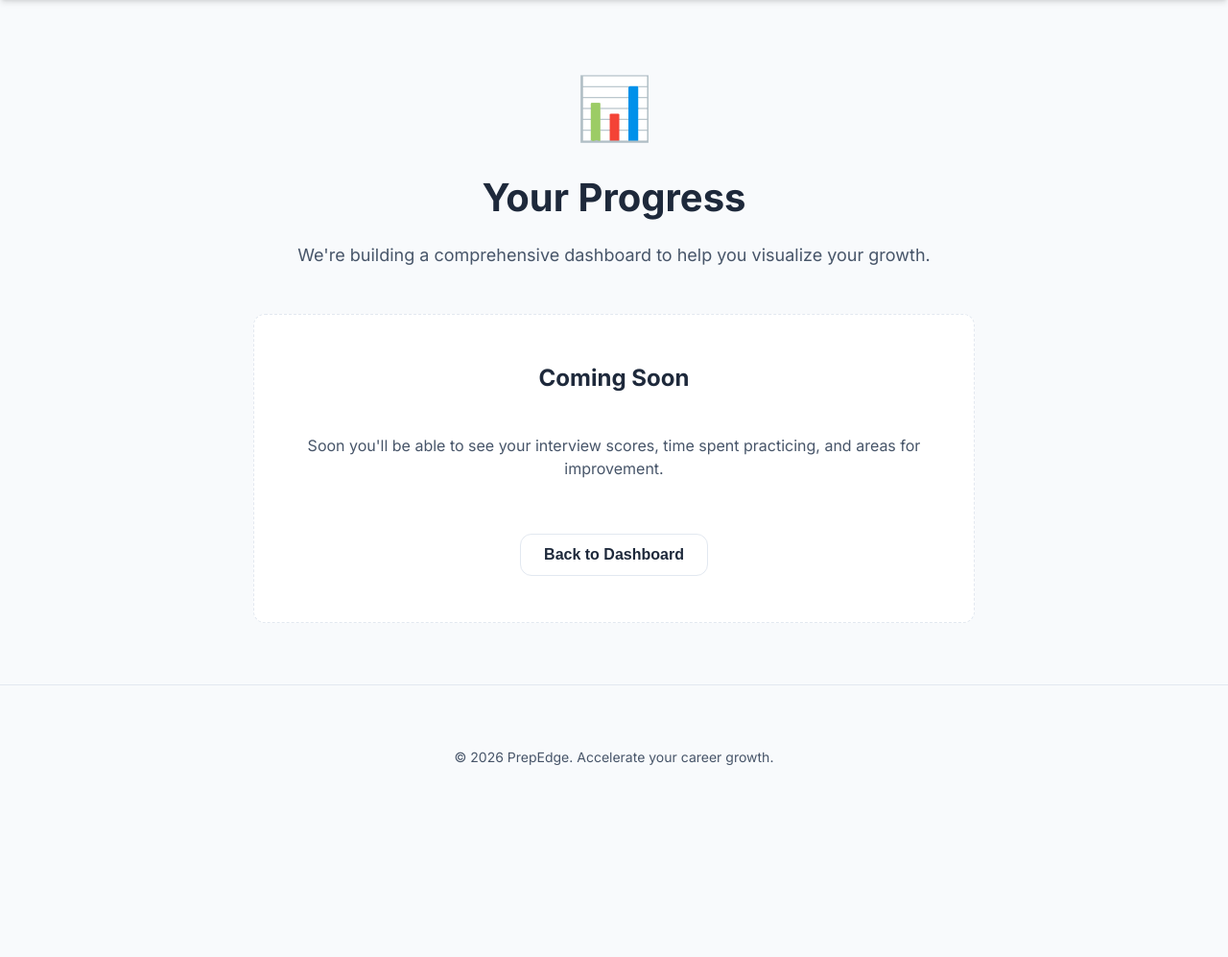
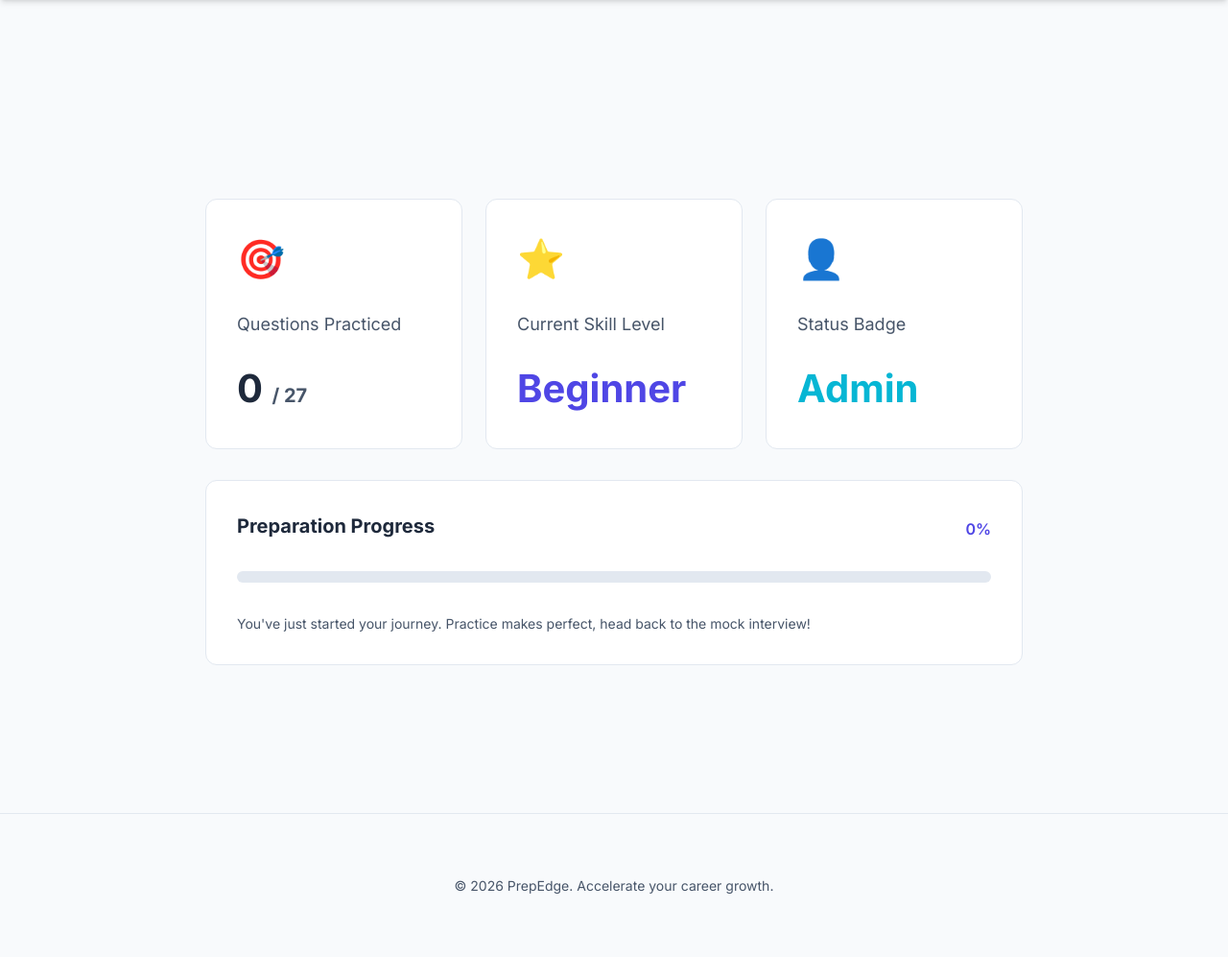
Before and after one commit to KhushiWalia09/PrepEdge, a Flask app: page /progress in a window 1280 px wide. Shown: the part 68-1065 px from the top of the page at 96% size. Before the commit the page ends 865 px from the top, so only its background shows below. Run offline with Flask 3, Linux system fonts and the light colour scheme; a user stored in the database is signed in; data comes from the database, SQL or seed files in the repository; both versions use the stored data as it was after the commit.

Commit message:
Changes done and progress tab modified.

```diff
--- a/app.py
+++ b/app.py
@@ -32,7 +32,7 @@ def login():
 
         if user:
             session["user"] = username
-            session["role"] = user[3]
+            session["role"] = user[3] if len(user) > 3 else "aspirant"
             return redirect(url_for("dashboard"))
         else:
             error = "Invalid username or password"
@@ -74,6 +74,12 @@ def mock():
 
     conn = sqlite3.connect("database.db")
     cursor = conn.cursor()
+
+    try:
+        cursor.execute("UPDATE users SET mock_count = mock_count + 1 WHERE username=?", (session["user"],))
+        conn.commit()
+    except sqlite3.OperationalError:
+        pass
 
     cursor.execute("SELECT question FROM questions")
     questions = cursor.fetchall()
@@ -140,7 +146,26 @@ def progress():
     if "user" not in session:
         return redirect(url_for("login"))
 
-    return render_template("progress.html")
+    conn = sqlite3.connect("database.db")
+    cursor = conn.cursor()
+
+    try:
+        cursor.execute("SELECT mock_count, role FROM users WHERE username=?", (session["user"],))
+        user_row = cursor.fetchone()
+        mock_count = user_row[0] if user_row and user_row[0] is not None else 0
+        role = user_row[1] if user_row else "aspirant"
+    except sqlite3.OperationalError:
+        mock_count = 0
+        role = "aspirant"
+
+    cursor.execute("SELECT COUNT(*) FROM questions")
+    total_questions = cursor.fetchone()[0]
+    conn.close()
+
+    percentage = min(int((mock_count / total_questions) * 100), 100) if total_questions > 0 else 0
+    level = "Expert" if mock_count >= 15 else "Intermediate" if mock_count >= 5 else "Beginner"
+
+    return render_template("progress.html", mock_count=mock_count, total_questions=total_questions, percentage=percentage, level=level, role=role)
 
 @app.route("/logout")
 def logout():
--- /dev/null
+++ b/cookies.txt
@@ -0,0 +1,5 @@
+# Netscape HTTP Cookie File
+# https://curl.se/docs/http-cookies.html
+# This file was generated by libcurl! Edit at your own risk.
+
+#HttpOnly_127.0.0.1	FALSE	/	FALSE	0	session	eyJyb2xlIjoiYWRtaW4iLCJ1c2VyIjoia2h1c2hpIn0.acv_DQ.1NCtmh-CWvyk5ZWxH5JQoBx3Bmw
--- a/templates/dashboard.html
+++ b/templates/dashboard.html
@@ -7,7 +7,8 @@
     <header style="margin-bottom: 3rem;">
         <h1 style="font-size: 2.5rem; margin-bottom: 0.5rem;">Welcome back!</h1>
         <p style="color: var(--text-muted); font-size: 1.125rem;">
-            Logged in as <span style="color: var(--primary); font-weight: 600;">{{ session.get("role")|capitalize
+            Logged in as <span style="color: var(--primary); font-weight: 600;">{{ session.get("role") |
+                default("Aspirant") | capitalize
                 }}</span>. Ready for your next session?
         </p>
     </header>
--- a/templates/progress.html
+++ b/templates/progress.html
@@ -3,23 +3,56 @@
 {% block title %}Progress | PrepEdge{% endblock %}
 
 {% block content %}
-<div class="container" style="max-width: 800px; margin: 4rem auto; text-align: center;">
-    <header style="margin-bottom: 3rem;">
-        <div style="font-size: 4rem; margin-bottom: 1rem;">📊</div>
-        <h1 style="font-size: 2.5rem; margin-bottom: 1rem;">Your Progress</h1>
-        <p style="color: var(--text-muted); font-size: 1.125rem;">We're building a comprehensive dashboard to help you
-            visualize your growth.</p>
+<div class="container" style="max-width: 900px; margin: 4rem auto;">
+    <header style="margin-bottom: 3rem; text-align: center;">
+        <h1 style="font-size: 2.5rem; margin-bottom: 0.5rem;" class="reveal">Your Performance</h1>
+        <p style="color: var(--text-muted); font-size: 1.125rem;" class="reveal">Track your interview preparation
+            journey.</p>
     </header>
 
-    <div class="card" style="padding: 3rem; border-style: dashed;">
-        <h2 style="margin-bottom: 1.5rem;">Coming Soon</h2>
-        <p style="color: var(--text-muted);">Soon you'll be able to see your interview scores, time spent practicing,
-            and areas for improvement.</p>
-        <div style="margin-top: 2.5rem;">
-            <a href="/dashboard">
-                <button class="secondary">Back to Dashboard</button>
-            </a>
+    <div class="cards" style="grid-template-columns: repeat(auto-fit, minmax(250px, 1fr));">
+        <div class="card reveal" style="align-items: flex-start; text-align: left;">
+            <div style="font-size: 2.5rem; margin-bottom: 0.5rem;">🎯</div>
+            <span style="font-size: 1.125rem; color: var(--text-muted);">Questions Practiced</span>
+            <h2 style="font-size: 2.5rem; color: var(--text-main); margin-top: 0.5rem;">{{ mock_count }} <span
+                    style="font-size: 1.25rem; color: var(--text-muted);">/ {{ total_questions }}</span></h2>
         </div>
+        <div class="card reveal" style="align-items: flex-start; text-align: left;">
+            <div style="font-size: 2.5rem; margin-bottom: 0.5rem;">⭐</div>
+            <span style="font-size: 1.125rem; color: var(--text-muted);">Current Skill Level</span>
+            <h2 style="font-size: 2.5rem; color: var(--primary); margin-top: 0.5rem;">{{ level }}</h2>
+        </div>
+        <div class="card reveal" style="align-items: flex-start; text-align: left;">
+            <div style="font-size: 2.5rem; margin-bottom: 0.5rem;">👤</div>
+            <span style="font-size: 1.125rem; color: var(--text-muted);">Status Badge</span>
+            <h2 style="font-size: 2.5rem; color: var(--accent); margin-top: 0.5rem; text-transform: capitalize;">{{ role
+                }}</h2>
+        </div>
+    </div>
+
+    <div class="card reveal" style="margin-top: 2rem; align-items: stretch; text-align: left;">
+        <div style="display: flex; justify-content: space-between; align-items: flex-end; margin-bottom: 1rem;">
+            <h3 style="font-size: 1.25rem;">Preparation Progress</h3>
+            <span style="font-weight: 600; color: var(--primary);">{{ percentage }}%</span>
+        </div>
+        <div
+            style="width: 100%; height: 12px; background-color: var(--border); border-radius: 999px; overflow: hidden;">
+            <div
+                style="height: 100%; width: {{ percentage }}%; background: linear-gradient(to right, #818cf8, #c084fc); border-radius: 999px; transition: width 1s ease-out;">
+            </div>
+        </div>
+        <p style="color: var(--text-muted); font-size: 0.875rem; margin-top: 1rem;">
+            {% if percentage >= 100 %} Amazing work! You've seen all our current questions. Check back for more soon!
+            {% elif percentage >= 50 %} You're halfway there! Keep up the good momentum and build up that skill.
+            {% else %} You've just started your journey. Practice makes perfect, head back to the mock interview! {%
+            endif %}
+        </p>
+    </div>
+
+    <div style="text-align: center; margin-top: 3rem;" class="reveal">
+        <a href="/mock">
+            <button>Resume Practice</button>
+        </a>
     </div>
 </div>
 {% endblock %}
--- a/templates/questions.html
+++ b/templates/questions.html
@@ -25,9 +25,6 @@
             style="display: flex; flex-direction: column; align-items: flex-start; gap: 0.75rem;">
             <span class="badge">{{ category }}</span>
             <p style="font-size: 1.125rem; font-weight: 500; line-height: 1.6;">{{ question }}</p>
-            <div style="width: 100%; display: flex; justify-content: flex-end; margin-top: 0.5rem;">
-                <button class="secondary" style="padding: 0.4rem 1rem; font-size: 0.875rem;">View Details</button>
-            </div>
         </div>
         {% endfor %}
     </div>
```
Also changed, not shown: questions_setup.py (+11 -1 lines), database.db, 1 other file.
